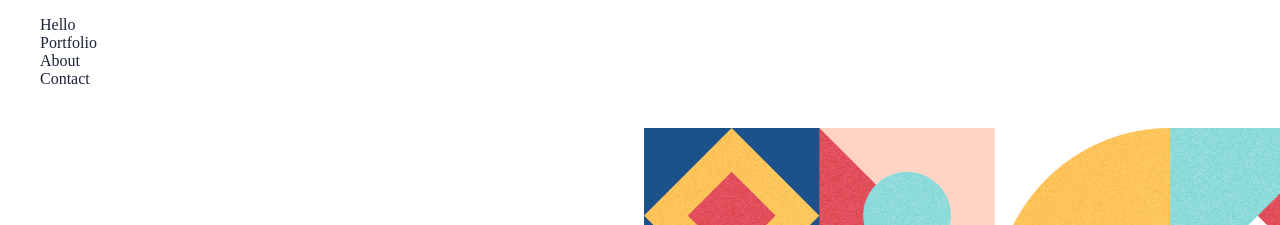
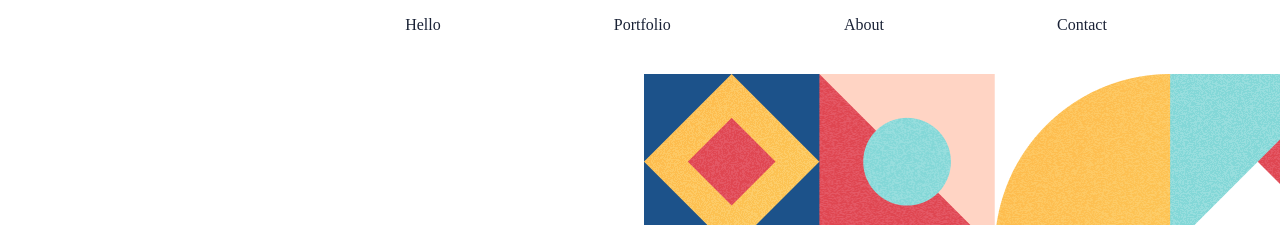
Before and after one commit to elarhadu/Portfolio, a plain HTML site: page index.html in a window 1280 px wide. Shown: the top 225 px of the page. Drawn offline with nearby package versions, Linux system fonts and the light colour scheme.

Commit message:
Modify files

```diff
--- a/index.html
+++ b/index.html
@@ -33,10 +33,10 @@
           <img src="imgs/image_geometry_1.png" alt="image" class="nav-branding"/>
 
           <ul class="nav-menu">
-            <li class="nav-item"><a href="#" class="nav-link">Hello</a></li>
-            <li class="nav-item"><a href="#" class="nav-link">Portfolio</a></li>
-            <li class="nav-item"><a href="#" class="nav-link">About</a></li>
-            <li class="nav-item"><a href="#" class="nav-link">Contact</a></li>
+            <li class="nav-item"><a href="#Hello" class="nav-link">Hello</a></li>
+            <li class="nav-item"><a href="#Portfolio" class="nav-link">Portfolio</a></li>
+            <li class="nav-item"><a href="#About" class="nav-link">About</a></li>
+            <li class="nav-item"><a href="#Contact" class="nav-link">Contact</a></li>
           </ul>
 
           <div class="hamburger">
@@ -50,7 +50,7 @@
 
 
 
-      <section class="headline" tabindex="0">
+      <section class="headline" tabindex="0" id="Hello">
         <div class="headline-cont">
           <h1 tabindex="0">Elarh Adu</h1>
           <p>
@@ -67,7 +67,7 @@
       </section>
       <img src="imgs/image_geometry_2.png" class="headline-img" />
 
-      <section class="projects grid-container" tabindex="0">
+      <section class="projects grid-container" tabindex="0" id="Portfolio">
         <h2 class="item1" tabindex="0">Projects</h2>
 
         <div class="cart item2">
@@ -221,7 +221,7 @@
         </div>
       </section>
 
-      <section class="about" tabindex="0">
+      <section class="about" tabindex="0" id="About">
         <div class="about-text" tabindex="0">
           <h2 tabindex="0">About</h2>
           <p tabindex="0">
@@ -289,7 +289,7 @@
 
       <!-- Footer section  -->
 
-      <footer class="contact" tabindex="0">
+      <footer class="contact" tabindex="0" id="Contact">
         <div class="contact-desk">
           <img
             src="imgs/footer-img.png"
--- a/style.css
+++ b/style.css
@@ -27,6 +27,7 @@ body {
   align-items: center;
   padding-right: 5vw;
 }
+
 
 .nav.link{
   transition: 0.7s ease;
@@ -594,6 +595,12 @@ body {
     margin: auto;
   }
 
+  .nav-menu{
+    display: flex;
+    justify-content: space-evenly;
+    align-items: center;
+    margin-left: 15vw;
+  }
 
   .nav-branding{
     display: none;
```
